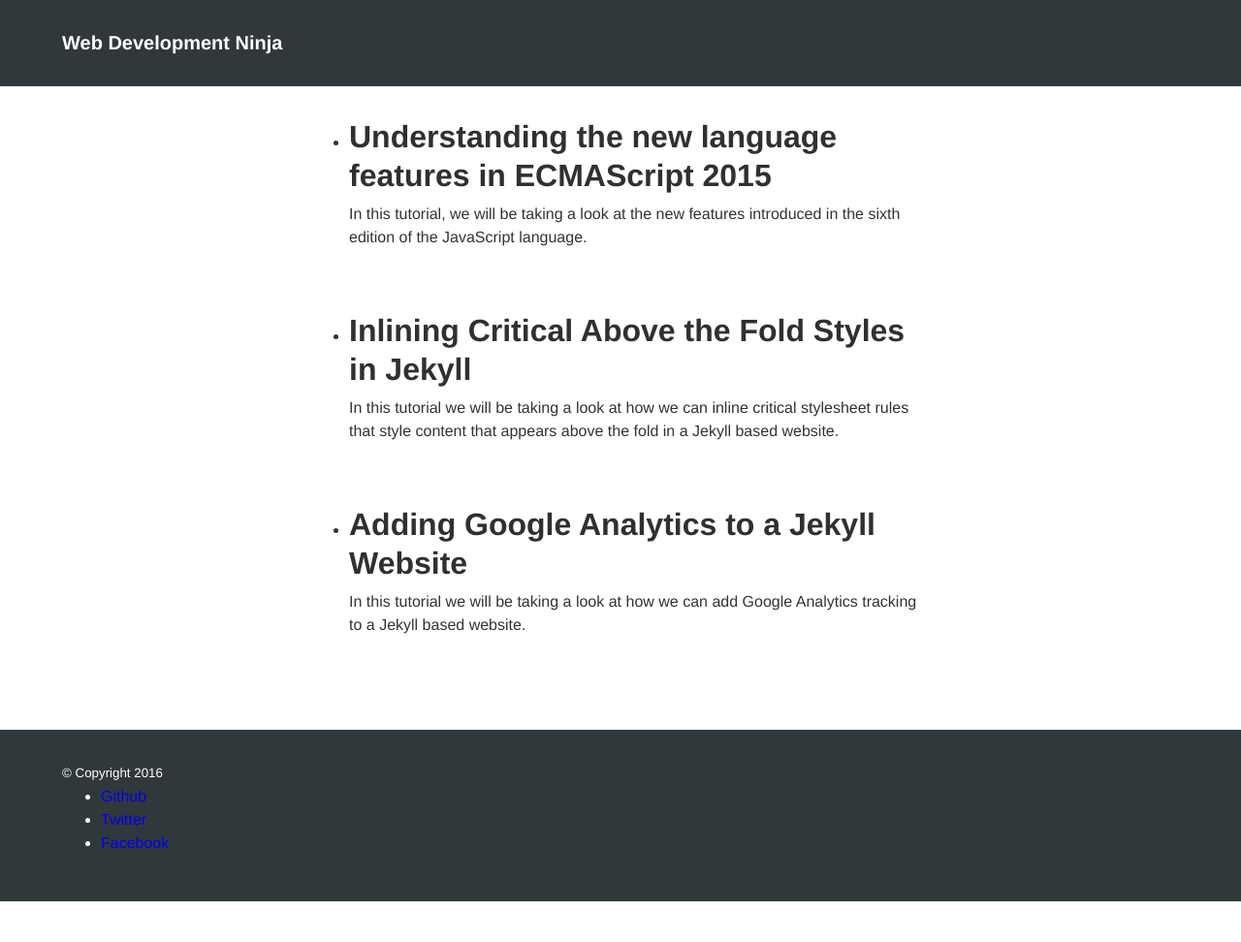
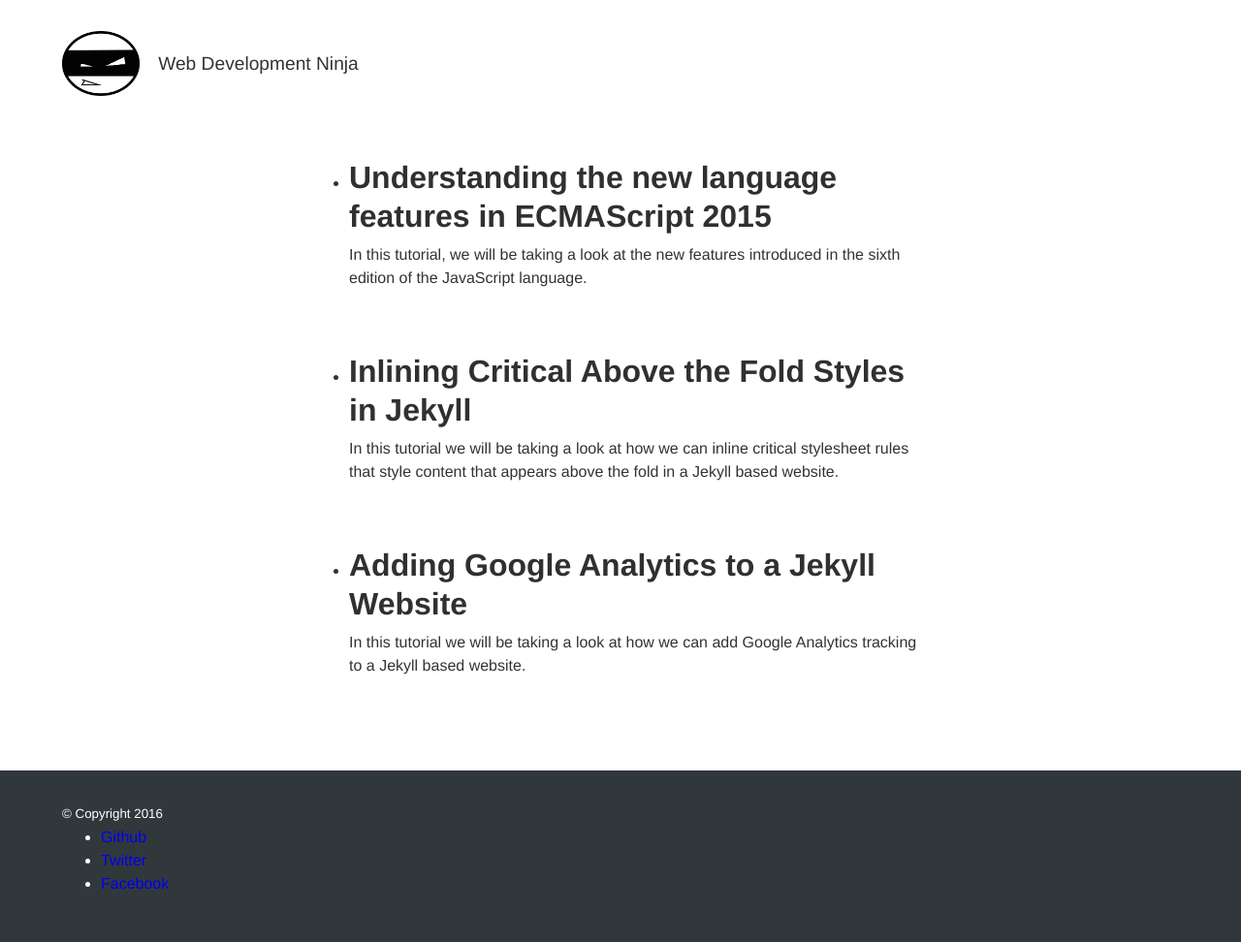
Before and after one commit to hasharray/hasharray, a Jekyll site: the page built from index.html, in a window 1280 px wide. Shown: the whole page at 97% size. Built offline with Jekyll 4.4.1, drawn with Linux system fonts in a browser that asks for light colours; before the commit the page ends 930 px from its top, so only the background shows below that.

Commit message:
Add logo

```diff
--- a/_config.yml
+++ b/_config.yml
@@ -1,5 +1,7 @@
 # Site settings
 title: Web Development Ninja
+logo: /logo.png
+
 permalink: /:categories/:slug
 
 # Social settings
--- a/_includes/masthead.html
+++ b/_includes/masthead.html
@@ -1,8 +1,11 @@
 <header class="masthead">
-  <h3 class="masthead-title">
-    <a href="{{ site.baseurl }}/" title="Home">{{ site.title }}</a>
-    {% if site.tagline %}
-      <small>{{ site.tagline }}</small>
-    {% endif %}
-  </h3>
+  <a class="mathead-brand" href="/">
+    <figure class="logo">
+      <img class="logo-image" src="{{ site.logo }}">
+
+      <figcaption class="logo-title">
+        {{ site.title }}
+      </figcaption>
+    </figure>
+  </a>
 </header>
--- a/_layouts/default.html
+++ b/_layouts/default.html
@@ -13,6 +13,7 @@
         @import "code";
 
         @import "layout";
+        @import "logo";
         @import "masthead";
         @import "post";
         @import "pagination";
--- /dev/null
+++ b/_sass/_logo.scss
@@ -0,0 +1,22 @@
+.logo {
+  display: flex;
+  flex-direction: row;
+  align-items: center;
+
+  margin: 0;
+  padding: 0;
+}
+
+.logo-image {
+  margin: 0;
+  padding: 0;
+  max-width: 5em;
+}
+
+.logo-title {
+  font-size: 1.2rem;
+}
+
+.logo-image + .logo-title {
+  margin-left: 1em;
+}
--- a/_sass/_masthead.scss
+++ b/_sass/_masthead.scss
@@ -1,26 +1,34 @@
 // Masthead
 //
 
-$masthead-background-color: #31383c!default;
-$masthead-color: #ffffff!default;
+$masthead-background-color: inherit!default;
+$masthead-color: #333333!default;
 
 .masthead {
   background-color: $masthead-background-color;
   color: $masthead-color;
-}
 
-.masthead-title {
-  margin-top: 0;
-  margin-bottom: 0;
-  color: inherit;
+  display: flex;
+  flex-direction: row;
+  align-items: center;
 
   a {
     color: inherit;
   }
+}
+
+.masthead-brand {
+  padding: 0;
+  margin: 0;
+}
+
+.masthead-title {
+  margin: 1em 0;
+  color: inherit;
 
   .masthead-tagline {
     font-size: 75%;
     font-weight: 400;
-    opacity: .5;
+    opacity: 0.5;
   }
 }
```
Also changed, not shown: logo.png (added).
